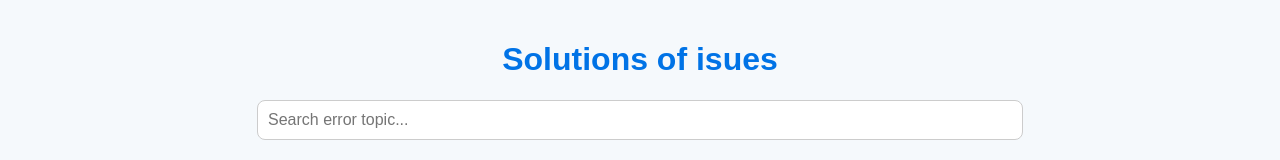
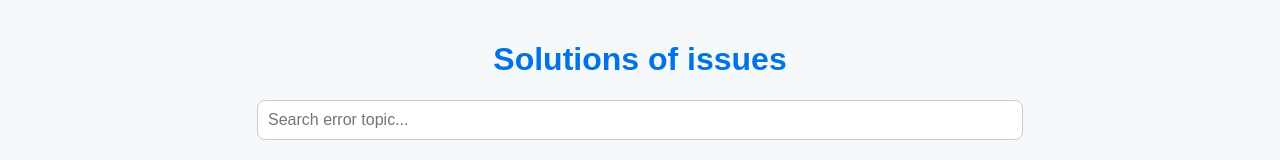
Before and after one commit to leejula00-bit/Solutions-for-NIR-DS, a plain HTML site: page index.html in a window 1280 px wide. Shown: the top 160 px of the page. Drawn offline with Linux system fonts and the light colour scheme.

Commit message:
Update index.html

```diff
--- a/index.html
+++ b/index.html
@@ -6,7 +6,7 @@
   <link rel="stylesheet" href="style.css">
 </head>
 <body>
-  <h1>Solutions of isues</h1>
+  <h1>Solutions of issues</h1>
 
   <!-- Ô tìm kiếm -->
   <input type="text" id="searchBox" placeholder="Search error topic..." onkeyup="filterErrors()">
```
